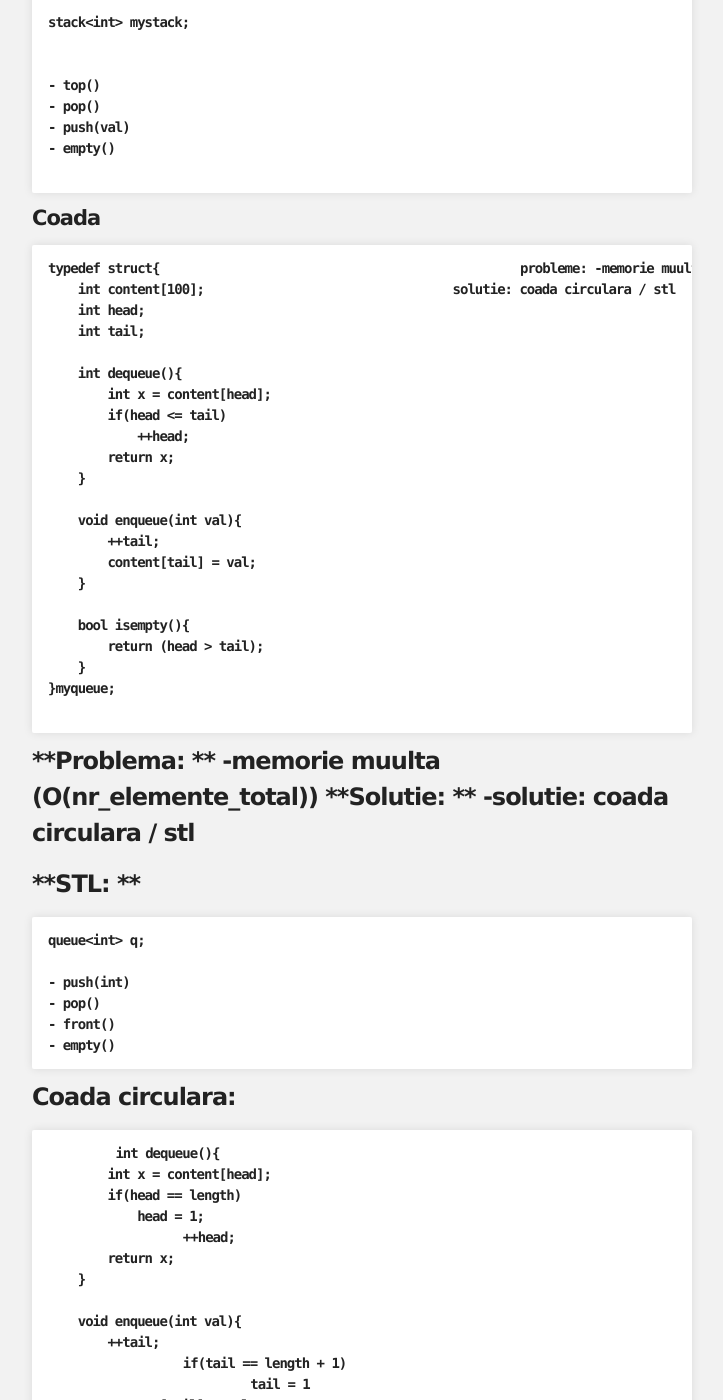
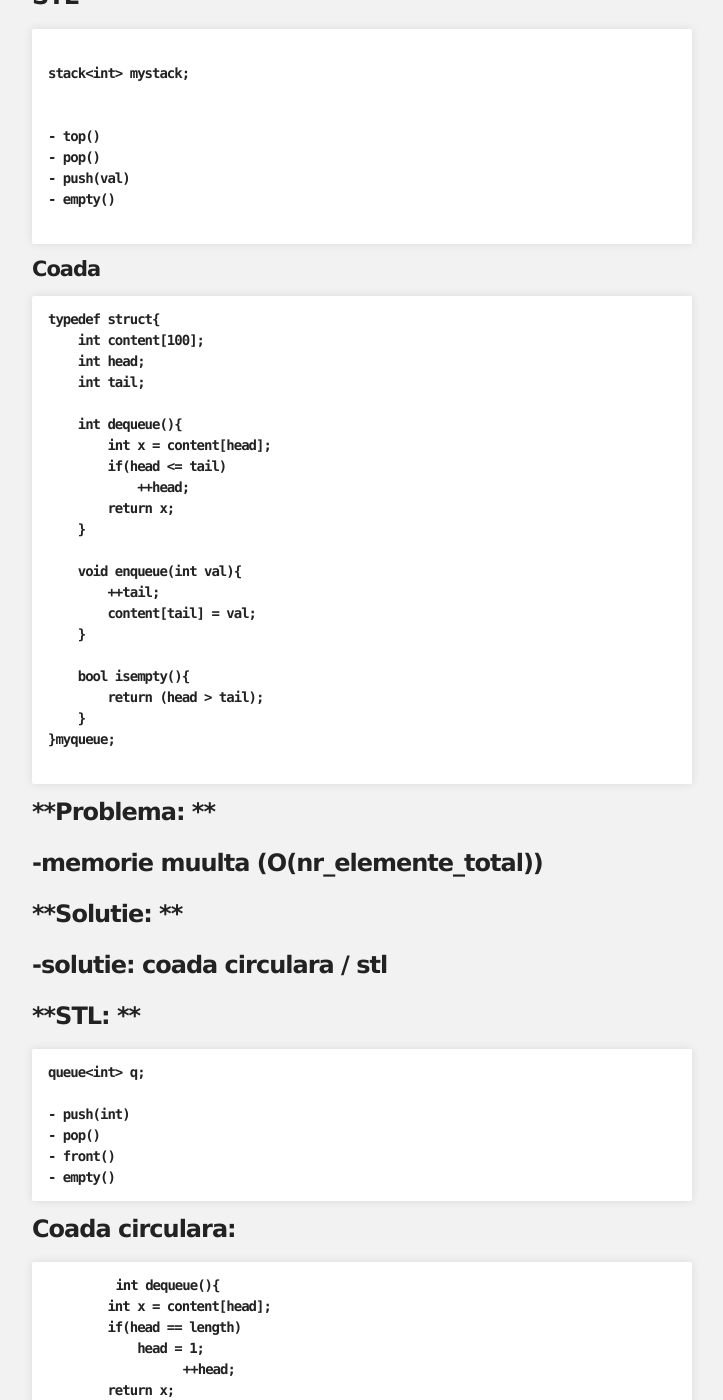
Before and after one commit to IuliaDuta/ASD, a Jekyll site: the page built from Seminarii/Seminar1.md, in a window 1280 px wide and 1400 px high, scrolled down 1517 px. Shown: the whole window, without its empty margins (288-1011 px from the left). Built offline with Jekyll 4.4.1, drawn with Linux system fonts in a browser that asks for light colours.

Commit message:
Update Seminar1.md

````diff
--- a/Seminarii/Seminar1.md
+++ b/Seminarii/Seminar1.md
@@ -48,9 +48,12 @@ Acest seminar introduce concepte de baza legate de **stive** si **cozi** si o in
 ```
 
 **Probleme:**
+
+
   -memoria alocata inutil (O(max elemente la un moment))
 
 **STL**
+
 ``` C++
 
 stack<int> mystack;
@@ -64,9 +67,10 @@ stack<int> mystack;
 ```
 #### Coada
 
+
 ``` C++
-typedef struct{						probleme: -memorie muulta (O(nr_elemente_total))
-    int content[100];				solutie: coada circulara / stl
+typedef struct{
+    int content[100];
     int head;
     int tail;
 
@@ -89,10 +93,16 @@ typedef struct{						probleme: -memorie muulta (O(nr_elemente_total))
 
 ```
 
-**Problema: **  -memorie muulta (O(nr_elemente_total))
-**Solutie: ** -solutie: coada circulara / stl
+**Problema: **
+
+-memorie muulta (O(nr_elemente_total))
+
+**Solutie: **
+
+-solutie: coada circulara / stl
 
 **STL: **
+
 
 ``` C++
 queue<int> q;
````
